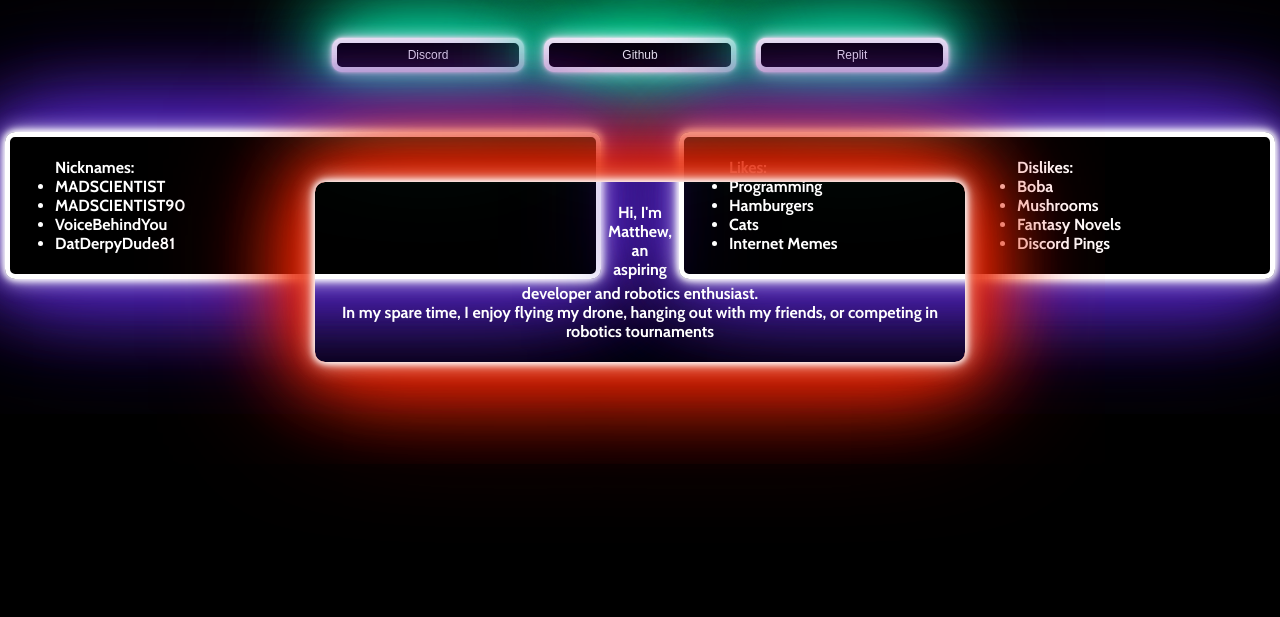
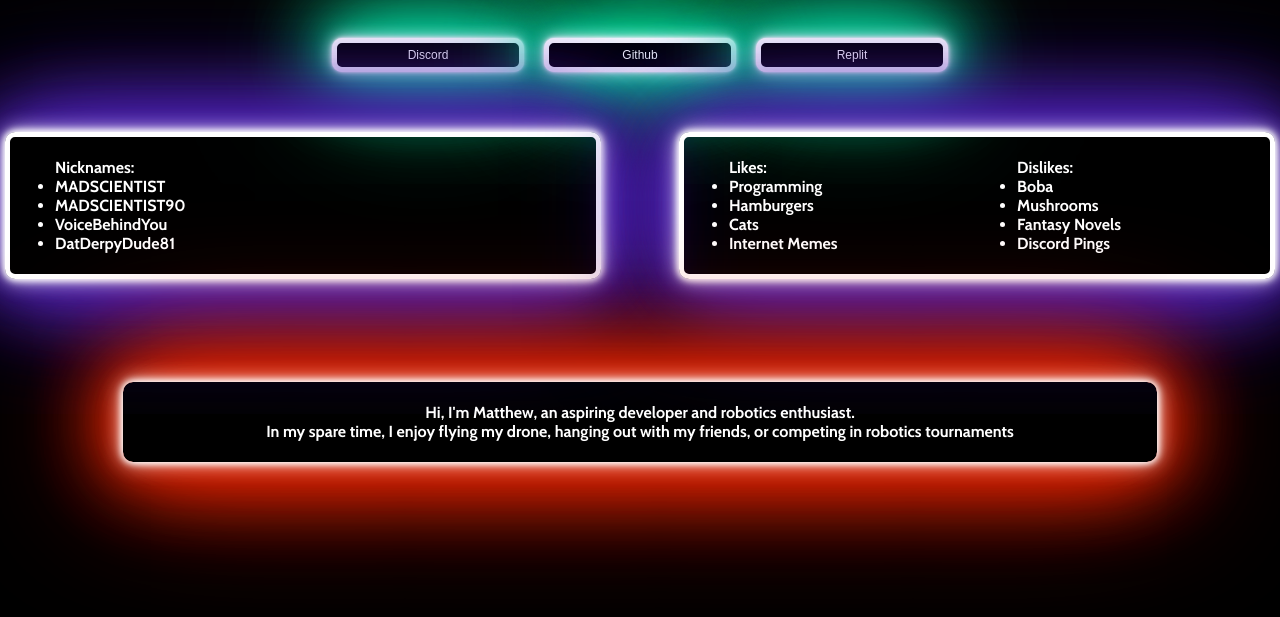
Before and after one commit to DatDerpyDude81/DatDerpyDude81.github.io, a website: page index.html in a window 1280 px wide. Shown: the part 71-688 px from the top of the page. Drawn offline with nearby package versions, Linux system fonts and the light colour scheme.

Commit message:
Update style.css
Signed-off-by: DatDerpyDude81 <94875449+DatDerpyDude81@users.noreply.github.com>

```diff
--- a/style.css
+++ b/style.css
@@ -13,12 +13,12 @@ html, body {
 
 .mainParent{
 
-  width:50%; !important
+  width:80%; !important
   text-align:center;
   padding:5px;
 
   margin:auto;
-  margin-top:100px;
+  margin-top:300px;
   margin-bottom:30px
   border-style: solid;
   border-width:5px;
```
